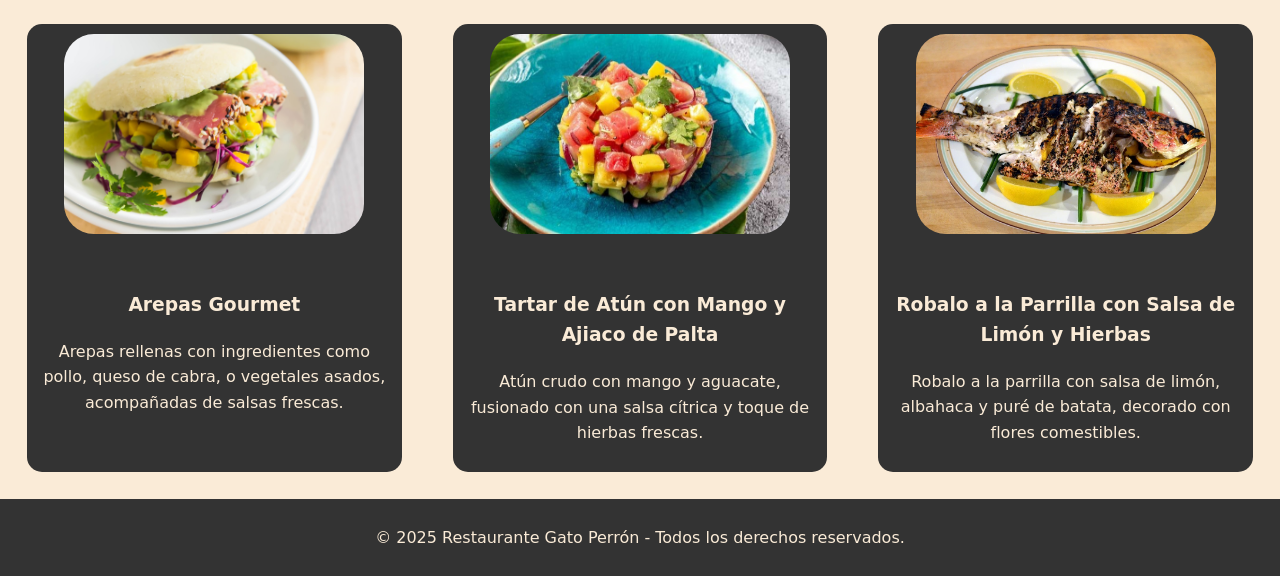
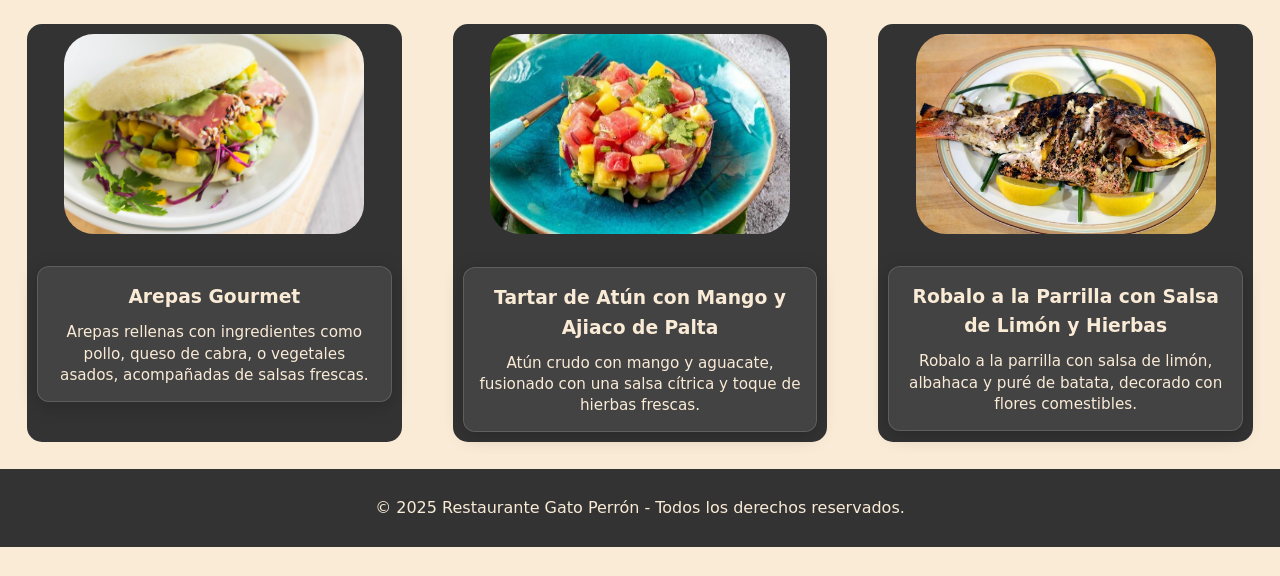
Before and after one commit to Davis26-art/Pagina_Restaurante_Glassmorphism, a plain HTML site: page index.html in a window 1280 px wide. Shown: the part 653-1229 px from the top of the page. After the commit the page ends 1200 px from the top, so only its background shows below. Drawn offline with Linux system fonts and the light colour scheme; a web font is replaced by a local one.

Commit message:
Agregacion de Glass en Especialidades

```diff
--- a/index.html
+++ b/index.html
@@ -44,21 +44,31 @@
         <div class="especialidad">
             <img src="Imagenes/Arepas rellenas con ingredientes como pollo, queso de cabra, o vegetales asados, acompañadas de salsas.jpg"
                 alt="Especialidad 1">
-            <h3>Arepas Gourmet</h3>
-            <p>Arepas rellenas con ingredientes como pollo, queso de cabra, o vegetales asados, acompañadas de salsas
-                frescas.</p>
+            <div class="especialidad-texto">
+                <h3>Arepas Gourmet</h3>
+                <p>Arepas rellenas con ingredientes como pollo, queso de cabra, o vegetales asados, acompañadas de
+                    salsas frescas.</p>
+            </div>
         </div>
+
         <div class="especialidad">
             <img src="Imagenes/Tartar de Atún con Mango y Ajiaco de Palta.jpg" alt="Especialidad 2">
-            <h3>Tartar de Atún con Mango y Ajiaco de Palta</h3>
-            <p>Atún crudo con mango y aguacate, fusionado con una salsa cítrica y toque de hierbas frescas. </p>
+            <div class="especialidad-texto">
+                <h3>Tartar de Atún con Mango y Ajiaco de Palta</h3>
+                <p>Atún crudo con mango y aguacate, fusionado con una salsa cítrica y toque de hierbas frescas.</p>
+            </div>
         </div>
+
         <div class="especialidad">
             <img src="Imagenes/Robalo a la Parrilla con Salsa de Limón y Hierbas.jpg" alt="Especialidad 3">
-            <h3>Robalo a la Parrilla con Salsa de Limón y Hierbas</h3>
-            <p>Robalo a la parrilla con salsa de limón, albahaca y puré de batata, decorado con flores comestibles.</p>
+            <div class="especialidad-texto">
+                <h3>Robalo a la Parrilla con Salsa de Limón y Hierbas</h3>
+                <p>Robalo a la parrilla con salsa de limón, albahaca y puré de batata, decorado con flores comestibles.
+                </p>
+            </div>
         </div>
     </div>
+
     <footer>
         <p>&copy; 2025 Restaurante Gato Perrón - Todos los derechos reservados.</p>
     </footer>
--- a/styles.css
+++ b/styles.css
@@ -95,7 +95,7 @@ button:hover {
     z-index: 1;
 }
 
-/* ===== ESPECIALIDADES & MENÚ (alineados en filas fijas) ===== */
+/* ===== ESPECIALIDADES & MENÚ ===== */
 .especialidades-container,
 .menu-container {
     display: flex;
@@ -106,14 +106,14 @@ button:hover {
 }
 
 .especialidad {
-    background-color: #333;
+    background-color: #333; /* se mantiene sólido */
     color: antiquewhite;
     border-radius: 15px;
     margin: 20px;
     padding: 10px;
     text-align: center;
     width: 30%; /* siempre 3 por fila */
-    min-width: 250px; /* evita que se achiquen demasiado en pantallas pequeñas */
+    min-width: 250px;
     box-sizing: border-box;
 }
 
@@ -122,7 +122,31 @@ button:hover {
     width: 300px;
     max-width: 100%;
     height: auto;
-    margin-bottom: 30px;
+    margin-bottom: 15px;
+}
+
+/* === AQUI VA EL GLASSMORPHISM SOLO PARA EL TEXTO === */
+.especialidad-texto {
+    background: rgba(255, 255, 255, 0.08); /* transparente sobre #333 */
+    border-radius: 12px;
+    padding: 15px;
+    margin-top: 10px;
+    box-shadow: 0 4px 20px rgba(0, 0, 0, 0.2);
+    backdrop-filter: blur(6px);
+    -webkit-backdrop-filter: blur(6px);
+    border: 1px solid rgba(255, 255, 255, 0.15);
+    text-align: center;
+    color: antiquewhite;
+}
+
+.especialidad-texto h3 {
+    margin: 0 0 10px;
+}
+
+.especialidad-texto p {
+    margin: 0;
+    font-size: 0.95rem;
+    line-height: 1.4;
 }
 
 .menu-item {
@@ -132,11 +156,12 @@ button:hover {
     padding: 10px;
     margin: 20px;
     text-align: justify;
-    width: 30%; /* siempre 3 por fila */
+    width: 30%;
     min-width: 250px;
     height: 210px;
     box-sizing: border-box;
 }
+
 
 /* ===== SECCION NOSOTROS ===== */
 .nosotros {
```
